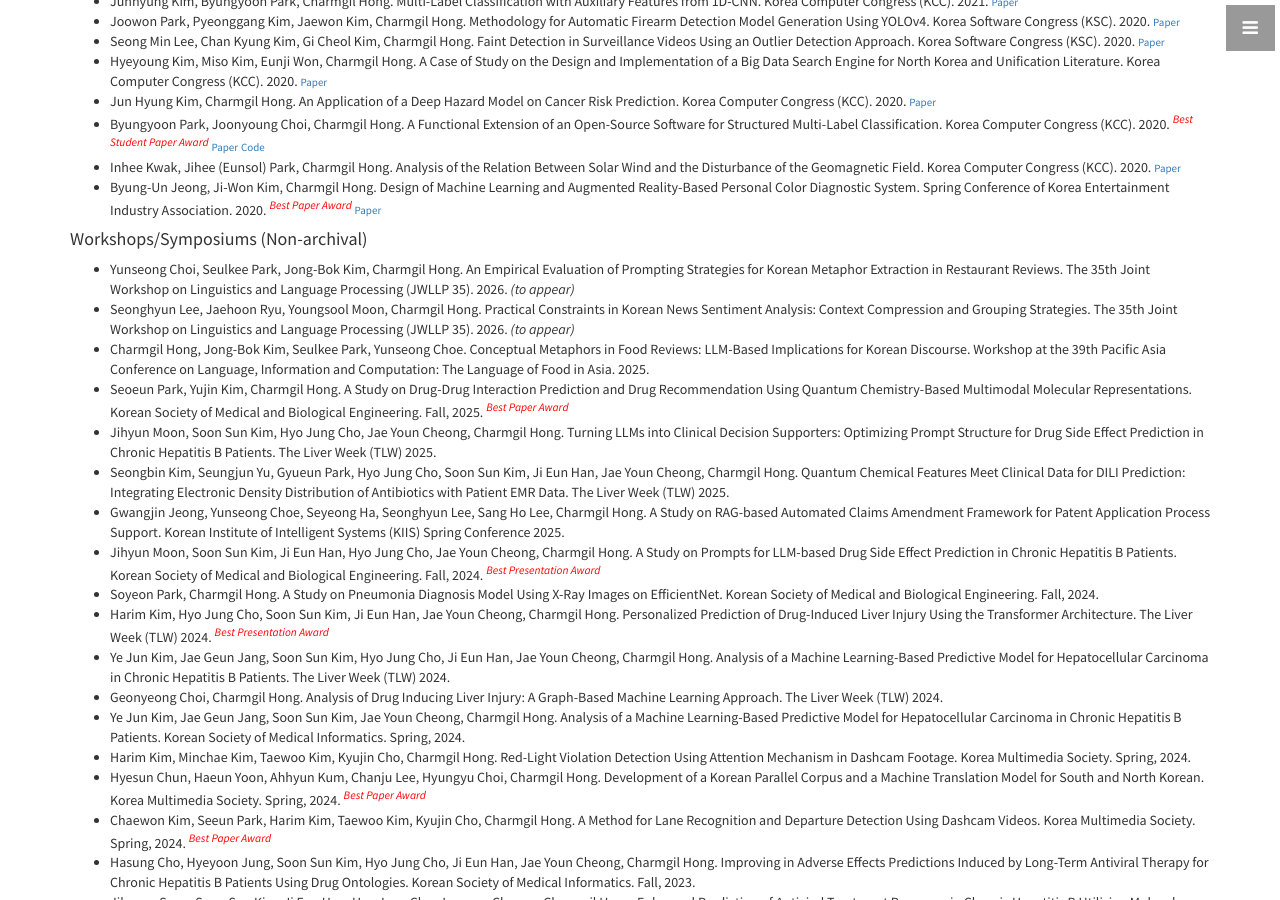
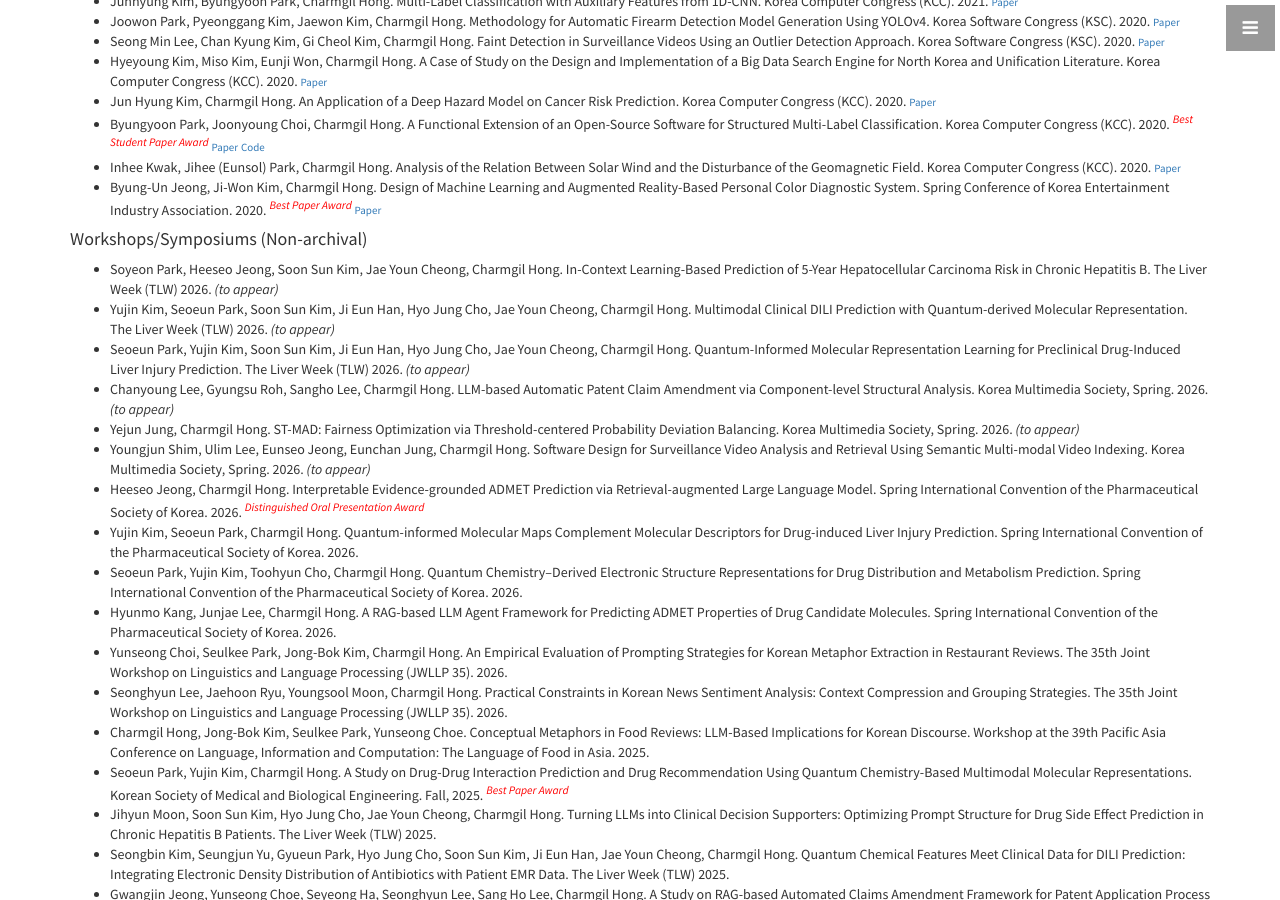
Before and after one commit to nth221/nth221.github.io, a Jekyll site: the page built from index.html, in a window 1280 px wide and 900 px high, scrolled down 5589 px. Built offline with Jekyll 4.4.1, drawn with Linux system fonts in a browser that asks for light colours; some of the changed text lies outside the part shown.

Commit message:
modified:   _includes/portfolio.html

```diff
--- a/_includes/portfolio.html
+++ b/_includes/portfolio.html
@@ -165,8 +165,18 @@
             </ul>
             <h4>Workshops/Symposiums (Non-archival)</h4>
             <ul class="publication-list">
-              <li>Yunseong Choi, Seulkee Park, Jong-Bok Kim, Charmgil Hong. An Empirical Evaluation of Prompting Strategies for Korean Metaphor Extraction in Restaurant Reviews. The 35th Joint Workshop on Linguistics and Language Processing (JWLLP 35). 2026. <em>(to appear)</em></li>
-              <li>Seonghyun Lee, Jaehoon Ryu, Youngsool Moon, Charmgil Hong. Practical Constraints in Korean News Sentiment Analysis: Context Compression and Grouping Strategies. The 35th Joint Workshop on Linguistics and Language Processing (JWLLP 35). 2026. <em>(to appear)</em></li>
+              <li>Soyeon Park, Heeseo Jeong, Soon Sun Kim, Jae Youn Cheong, Charmgil Hong. In-Context Learning-Based Prediction of 5-Year Hepatocellular Carcinoma Risk in Chronic Hepatitis B. The Liver Week (TLW) 2026. <em>(to appear)</em></li>
+              <li>Yujin Kim, Seoeun Park, Soon Sun Kim, Ji Eun Han, Hyo Jung Cho, Jae Youn Cheong, Charmgil Hong. Multimodal Clinical DILI Prediction with Quantum-derived Molecular Representation. The Liver Week (TLW) 2026. <em>(to appear)</em></li>
+              <li>Seoeun Park, Yujin Kim, Soon Sun Kim, Ji Eun Han, Hyo Jung Cho, Jae Youn Cheong, Charmgil Hong. Quantum-Informed Molecular Representation Learning for Preclinical Drug-Induced Liver Injury Prediction. The Liver Week (TLW) 2026. <em>(to appear)</em></li>
+              <li>Chanyoung Lee, Gyungsu Roh, Sangho Lee, Charmgil Hong. LLM-based Automatic Patent Claim Amendment via Component-level Structural Analysis. Korea Multimedia Society, Spring. 2026. <em>(to appear)</em></li>
+              <li>Yejun Jung, Charmgil Hong. ST-MAD: Fairness Optimization via Threshold-centered Probability Deviation Balancing. Korea Multimedia Society, Spring. 2026. <em>(to appear)</em></li>
+              <li>Youngjun Shim, Ulim Lee, Eunseo Jeong, Eunchan Jung, Charmgil Hong. Software Design for Surveillance Video Analysis and Retrieval Using Semantic Multi-modal Video Indexing. Korea Multimedia Society, Spring. 2026. <em>(to appear)</em></li>
+              <li>Heeseo Jeong, Charmgil Hong. Interpretable Evidence-grounded ADMET Prediction via Retrieval-augmented Large Language Model. Spring International Convention of the Pharmaceutical Society of Korea. 2026. <span class="award"><em>Distinguished Oral Presentation Award</em></span></li>
+              <li>Yujin Kim, Seoeun Park, Charmgil Hong. Quantum-informed Molecular Maps Complement Molecular Descriptors for Drug-induced Liver Injury Prediction. Spring International Convention of the Pharmaceutical Society of Korea. 2026.</li>
+              <li>Seoeun Park, Yujin Kim, Toohyun Cho, Charmgil Hong. Quantum Chemistry–Derived Electronic Structure Representations for Drug Distribution and Metabolism Prediction. Spring International Convention of the Pharmaceutical Society of Korea. 2026.</li>
+              <li>Hyunmo Kang, Junjae Lee, Charmgil Hong. A RAG-based LLM Agent Framework for Predicting ADMET Properties of Drug Candidate Molecules. Spring International Convention of the Pharmaceutical Society of Korea. 2026.</li>
+              <li>Yunseong Choi, Seulkee Park, Jong-Bok Kim, Charmgil Hong. An Empirical Evaluation of Prompting Strategies for Korean Metaphor Extraction in Restaurant Reviews. The 35th Joint Workshop on Linguistics and Language Processing (JWLLP 35). 2026.</li>
+              <li>Seonghyun Lee, Jaehoon Ryu, Youngsool Moon, Charmgil Hong. Practical Constraints in Korean News Sentiment Analysis: Context Compression and Grouping Strategies. The 35th Joint Workshop on Linguistics and Language Processing (JWLLP 35). 2026.</li>
               <!-- 2025 -->
               <li>Charmgil Hong, Jong-Bok Kim, Seulkee Park, Yunseong Choe. Conceptual Metaphors in Food Reviews: LLM-Based Implications for Korean Discourse. Workshop at the 39th Pacific Asia Conference on Language, Information and Computation: The Language of Food in Asia. 2025.</li>
               <li>Seoeun Park, Yujin Kim, Charmgil Hong. A Study on Drug-Drug Interaction Prediction and Drug Recommendation Using Quantum Chemistry-Based Multimodal Molecular Representations. Korean Society of Medical and Biological Engineering. Fall, 2025. <span class="award"><em>Best Paper Award</em></span></li>
@@ -214,6 +224,7 @@
         <div class="row">
           <div class="col-lg-10 text-justify">
             <ul class="publication-list">
+              <li>Heeseo Jeong, et al. Distinguished Oral Presentation Award. Spring International Convention of the Pharmaceutical Society of Korea. April 2026.</li>
               <li>Chongmyung Kwon, Yujin Kim, Seoeun Park, Yunji Lee. 2nd Place, Capstone Festival. School of Computer Science and Electrical Engineering. Handong Global University. December 2025.</li>
               <li>Heeseo Jeong et al. Special Prize (President’s Award, Korea Open Source Association), Capstone Design Competition. Software-Centered University Association (SW중심대학협의회). November 2025.</li>
               <li>Heeseo Jeong et al. Silver Prize, Engineering Education Innovation Consortium Competition (Hanbat National University). November 2025.</li>
```
